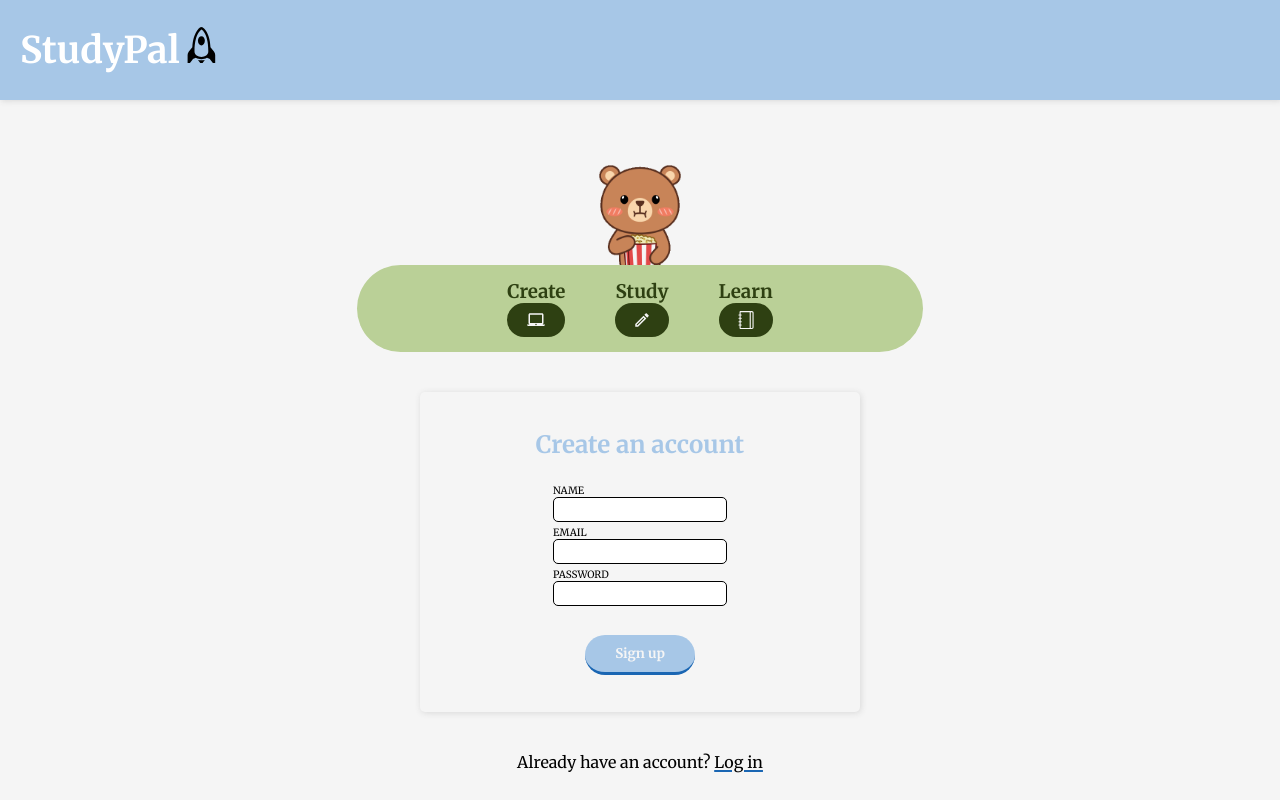
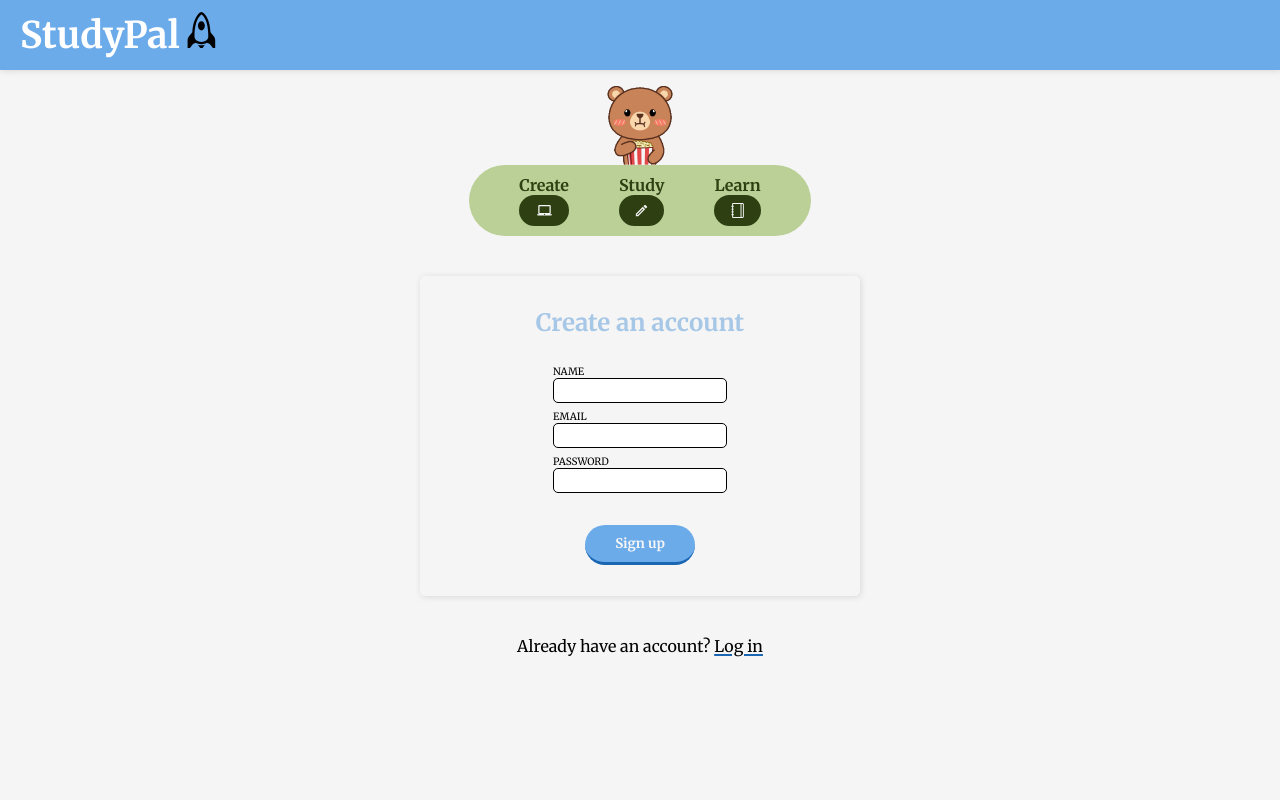
Before and after one commit to HafsaSarker/studyPal, a React (Vite) app in the folder studyPal/: page / in a window 1280 px wide. Built offline with nearby package versions, Linux system fonts and the light colour scheme.

Commit message:
organize files

```diff
--- a/studyPal/src/App.jsx
+++ b/studyPal/src/App.jsx
@@ -1,10 +1,11 @@
 import { useState } from 'react'
-import Navbar from './Components/Navbar'
-import HomePage from './Components/HomePage'
+import Navbar from './Components/Navbar/Navbar';
+import HomePage from './pages/HomePage/HomePage';
 import './App.css'
 
 function App() {
 const [isLoggedIn, setIsLoggedIn] = useState(false);
+
   return (
     <div className="App">
       <Navbar />
--- /dev/null
+++ b/studyPal/src/Components/Navbar/Navbar.css
@@ -0,0 +1,25 @@
+nav {
+    background-color: #6cabe9;
+    height: 50px;
+    display: flex;
+    align-items: center;
+    justify-content: space-between;
+    padding: 10px 20px;
+    box-shadow: 1px 1px 6px #d8d8d8;
+}
+
+.nav-left{
+    display: flex;
+    gap: 3px;
+}
+
+.nav-left h1 {
+    font-size: 2.3rem;
+    color: #ffffff;
+}
+
+.icon{
+    vertical-align: baseline;
+    font-size: 2.3rem;
+    color: black;
+}
--- a/studyPal/src/Components/Navbar.jsx
+++ b/studyPal/src/Components/Navbar/Navbar.jsx
@@ -1,4 +1,5 @@
 import { BsRocket } from 'react-icons/bs'
+import './Navbar.css'
 export default function Navbar(){
     return (
         <nav>
--- a/studyPal/src/index.css
+++ b/studyPal/src/index.css
@@ -4,9 +4,11 @@
   padding: 0;
   font-family: 'Merriweather', serif;
 }
+
 #root {
   height: 100vh;
 }
+
 body {
   background-color: #F5F5F5;
 }
@@ -14,124 +16,3 @@ body {
 button {
   cursor: pointer;
 }
-
-nav {
-  background-color: #A7C7E7;
-  height: 80px;
-  display: flex;
-  align-items: center;
-  justify-content: space-between;
-  padding: 10px 20px;
-  box-shadow: 1px 1px 6px #d8d8d8;
-}
-
-.nav-left{
-  display: flex;
-  gap: 3px;
-}
-.nav-left h1 {
-  font-size: 2.3rem;
-  color: #ffffff;
-}
-
-.icon{
-  vertical-align: baseline;
-  font-size: 2.3rem;
-  color: black;
-}
-
-
-
-
-/*-------------- Home Page ------------------*/
-
-.Home-Page {
-  margin-top: 50px;
-  display: flex;
-  flex-direction: column;
-  justify-content: space-around;
-  align-items: center;
-  min-height: 500px;
-}
-.bear {
-  height: 100px;
-  width: 100px;
-  object-fit: cover;
-  padding-top: 15px;
-}
-.intro{
-  background-color: #BAD097;
-  display: flex;
-  justify-content: center;
-  align-items: center;
-  gap: 50px;
-  border-radius: 50px;
-  padding: 15px 150px;
-  color: #2E4012;
-}
-
-.intro .icon {
-  font-size: 18px;
-  border: solid 2px #2E4012;
-  background-color: #2E4012;
-  border-radius: 50px;
-  padding: 6px 6px;
-  display: flex;
-  align-items: center;
-  justify-content: center;
-  color: #F5F5F5;
-}
-.logIn-form,
-.signUp-form {
-  margin: 40px;
-  height: 300px;
-  box-shadow: 1px 1px 6px #d8d8d8;
-  padding: 10px 20px;
-  gap: 4px;
-  display: flex;
-  flex-direction: column;
-  justify-content: center;
-  align-items: center;
-  width: 400px;
-  border-radius: 5px;
-}
-.logIn-form > h2,
-.signUp-form > h2 {
-  margin-bottom: 20px;
-  color: #A7C7E7;
-}
-.logIn-form > label > input,
-.signUp-form > label > input {
-  border: solid 1px black;
-  border-radius: 5px;
-  padding: 3px 2px;
-}
-input:focus{
-  outline: none;
-}
-label{
-  display: flex;
-  flex-direction: column;
-  font-size: 10px;
-}
-.primary-button {
-  margin-top: 25px;
-  padding: 10px 30px;
-  border-radius: 20px;
-  border: none;
-  background-color: #A7C7E7;
-  border-bottom: 3px solid #1a66b3;
-  color:#F5F5F5;
-  font-weight: 700;
-}
-.log-in-link{
-  text-decoration:underline 2px #1a66b3;
-
-  text-underline-offset: 2px;
-  cursor: pointer;
-  transition: all .3s;
-}
-.log-in-link:hover {
-  background-color:#A7C7E7;
-  border-radius: 2px;
-}
--- /dev/null
+++ b/studyPal/src/pages/HomePage/HomePage.css
@@ -0,0 +1,94 @@
+.Home-Page {
+    display: flex;
+    flex-direction: column;
+    justify-content: center;
+    align-items: center;
+    height: 100%;
+}
+
+.bear {
+    height: 80px;
+    width: 80px;
+    object-fit: cover;
+    padding-top: 15px;
+}
+
+.intro{
+    background-color: #BAD097;
+    display: flex;
+    justify-content: center;
+    align-items: center;
+    gap: 50px;
+    border-radius: 50px;
+    padding: 10px 50px;
+    color: #2E4012;
+}
+
+.intro .icon {
+    font-size: 15px;
+    border: solid 2px #2E4012;
+    background-color: #2E4012;
+    border-radius: 50px;
+    padding: 6px 6px;
+    display: flex;
+    align-items: center;
+    justify-content: center;
+    color: #F5F5F5;
+}
+
+.logIn-form,
+.signUp-form {
+    margin: 40px;
+    height: 300px;
+    box-shadow: 1px 1px 6px #d8d8d8;
+    padding: 10px 20px;
+    gap: 7px;
+    display: flex;
+    flex-direction: column;
+    justify-content: center;
+    align-items: center;
+    width: 400px;
+    border-radius: 5px;
+}
+
+.logIn-form > h2,
+.signUp-form > h2 {
+    margin-bottom: 20px;
+    color: #A7C7E7;
+}
+.logIn-form > label > input,
+.signUp-form > label > input {
+    border: solid 1px black;
+    border-radius: 5px;
+    padding: 3px 2px;
+}
+input:focus{
+    outline: none;
+}
+label{
+    display: flex;
+    flex-direction: column;
+    font-size: 10px;
+}
+.primary-button {
+    margin-top: 25px;
+    padding: 10px 30px;
+    border-radius: 20px;
+    border: none;
+    background-color: #6cabe9;
+    border-bottom: 3px solid #1a66b3;
+    color:#F5F5F5;
+    font-weight: 700;
+}
+
+.log-in-link{
+    text-decoration:underline 2px #1a66b3;
+    text-underline-offset: 2px;
+    cursor: pointer;
+    transition: all .3s;
+}
+
+.log-in-link:hover {
+    background-color:#A7C7E7;
+    border-radius: 2px;
+}
--- a/studyPal/src/Components/HomePage.jsx
+++ b/studyPal/src/pages/HomePage/HomePage.jsx
@@ -1,18 +1,20 @@
 import { MdOutlineCreate, MdLaptopMac } from 'react-icons/md'
 import { SlNotebook } from 'react-icons/sl'
+import './HomePage.css'
+
 export default function HomePage({isLoggedIn, setIsLoggedIn}){
     function changeForms(){
         setIsLoggedIn(prevState => !prevState);
     }
     return (
         <div className="Home-Page">
-            <img className='bear' src="../../public/createAcc.gif" />
+            <img className='bear' src="./createAcc.gif" />
             <div className="intro">
-                <h3>Create<span className="icon"><MdLaptopMac /></span></h3>
+                <h4>Create<span className="icon"><MdLaptopMac /></span></h4>
 
-                <h3>Study<span className="icon"><MdOutlineCreate /></span></h3>
+                <h4>Study<span className="icon"><MdOutlineCreate /></span></h4>
 
-                <h3>Learn<span className="icon"><SlNotebook /></span></h3>
+                <h4>Learn<span className="icon"><SlNotebook /></span></h4>
             </div>
 
             { isLoggedIn ?
```
Also changed, not shown: studyPal/src/Routes/Layout/Layout.jsx (added, +7 -0 lines), studyPal/src/Routes/Layout/Layout.css (added), 1 other file (tests, documents, lock files or other folders).
